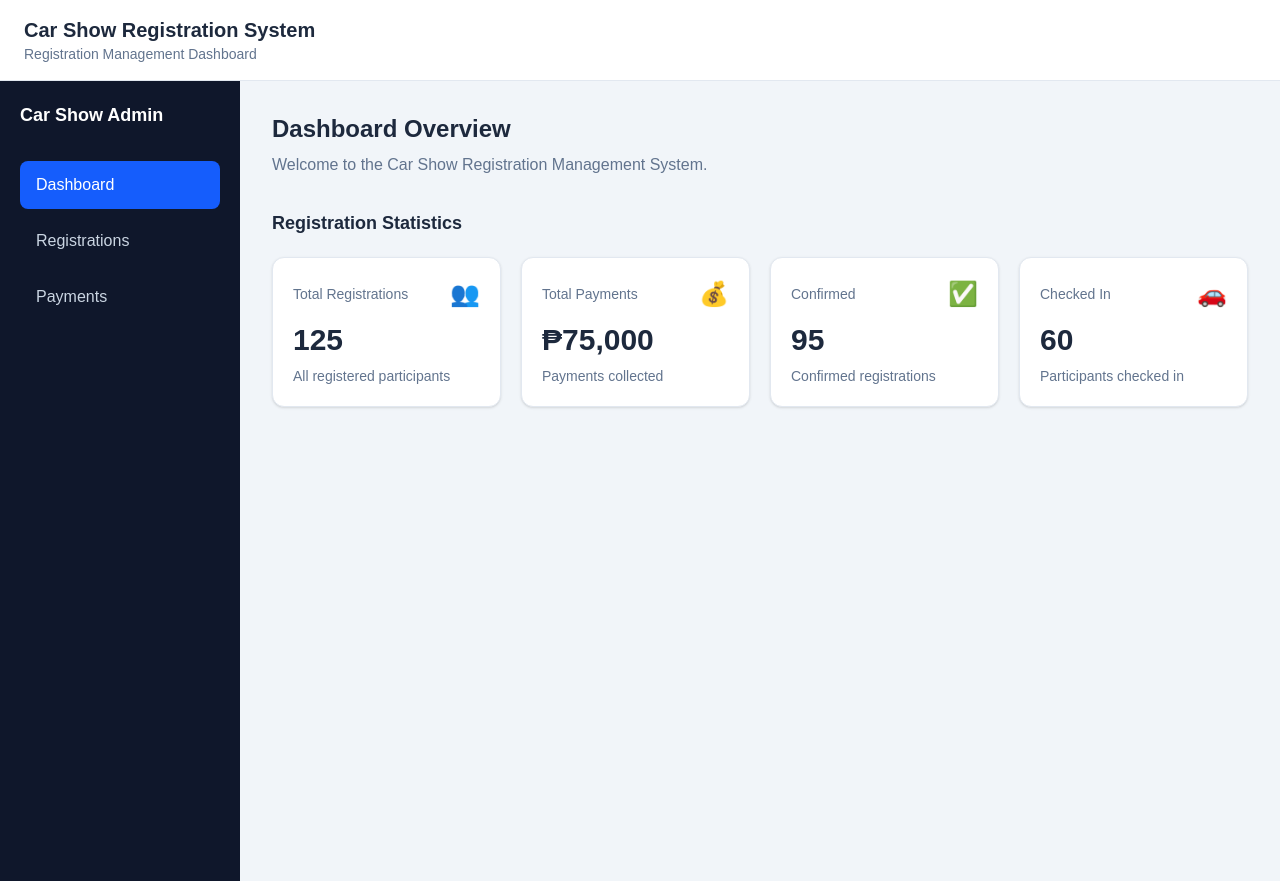
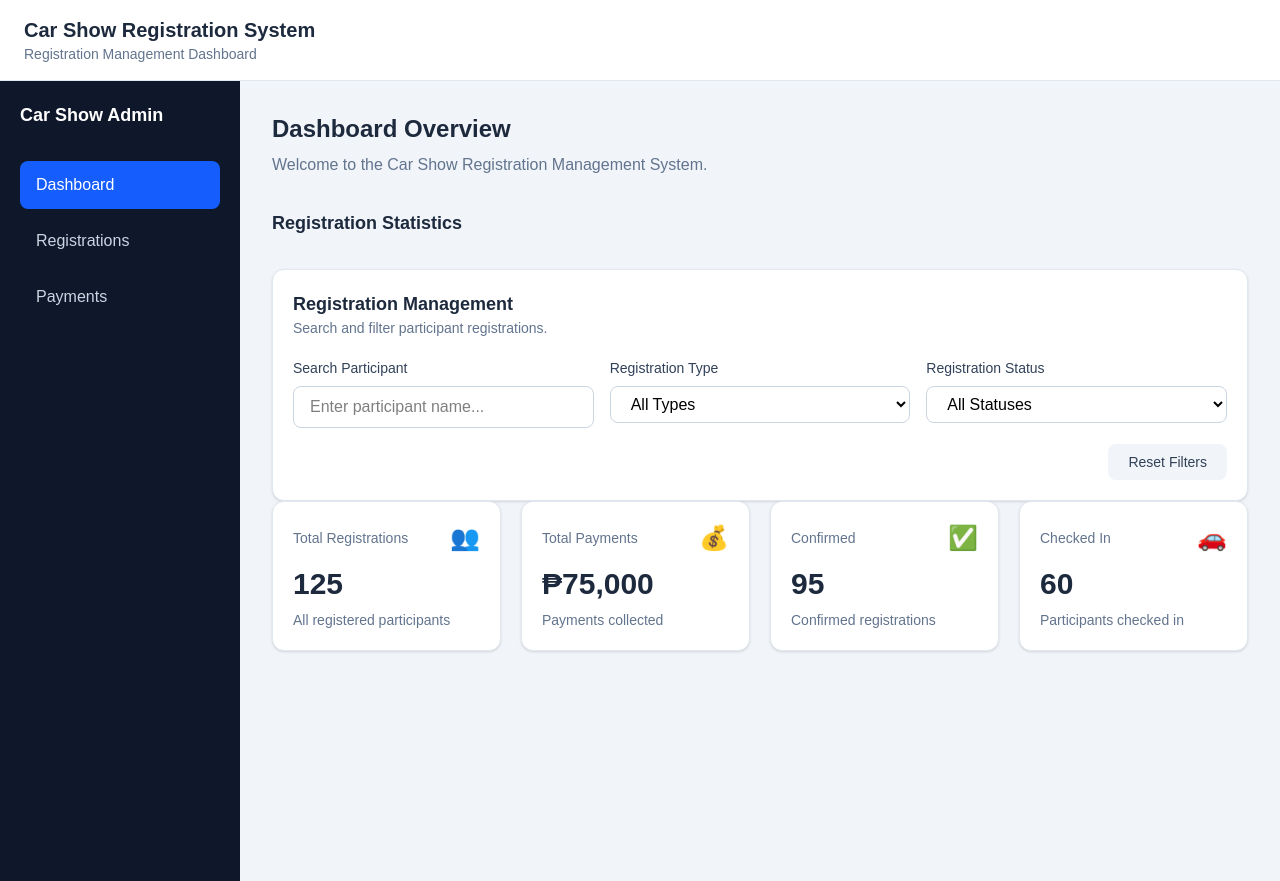
Before and after one commit to ravenpresado/car-show-registration--Dagnalan---Presado-, a React app in the folder frontend/: page / in a window 1280 px wide. Built offline with nearby package versions, Linux system fonts and the light colour scheme; the HTML template or start-up script is replaced by a standard one.

Commit message:
Add registration search and filters

```diff
--- a/frontend/src/App.jsx
+++ b/frontend/src/App.jsx
@@ -1,6 +1,12 @@
 import KpiCard from './components/KpiCard'
+import { useState } from 'react'
+import RegistrationFilters from './components/RegistrationFilters'
 
 function App() {
+  const [searchTerm, setSearchTerm] = useState('')
+  const [selectedType, setSelectedType] = useState('')
+  const [selectedStatus, setSelectedStatus] = useState('')
+
   return (
     <div className="min-h-screen bg-slate-100">
       {/* Header */}
@@ -50,6 +56,22 @@ function App() {
               Registration Statistics
             </h3>
 
+            <div className="mt-8">
+              <RegistrationFilters
+                searchTerm={searchTerm}
+                onSearchChange={setSearchTerm}
+                selectedType={selectedType}
+                onTypeChange={setSelectedType}
+                selectedStatus={selectedStatus}
+                onStatusChange={setSelectedStatus}
+                onReset={() => {
+                  setSearchTerm('')
+                  setSelectedType('')
+                  setSelectedStatus('')
+                }}
+              />
+            </div>
+
             <div className="grid grid-cols-1 gap-5 sm:grid-cols-2 xl:grid-cols-4">
               <KpiCard
                 title="Total Registrations"
--- /dev/null
+++ b/frontend/src/components/RegistrationFilters.jsx
@@ -0,0 +1,85 @@
+
+function RegistrationFilters({
+  searchTerm,
+  onSearchChange,
+  selectedType,
+  onTypeChange,
+  selectedStatus,
+  onStatusChange,
+  onReset,
+}) {
+  return (
+    <div className="rounded-xl border border-slate-200 bg-white p-5 shadow-sm">
+      <div className="mb-5">
+        <h3 className="text-lg font-semibold text-slate-800">
+          Registration Management
+        </h3>
+        <p className="text-sm text-slate-500">
+          Search and filter participant registrations.
+        </p>
+      </div>
+
+      <div className="grid grid-cols-1 gap-4 md:grid-cols-3">
+        {/* Search */}
+        <div>
+          <label className="mb-2 block text-sm font-medium text-slate-700">
+            Search Participant
+          </label>
+          <input
+            type="text"
+            placeholder="Enter participant name..."
+            value={searchTerm}
+            onChange={(e) => onSearchChange(e.target.value)}
+            className="w-full rounded-lg border border-slate-300 px-4 py-2 outline-none focus:border-blue-500"
+          />
+        </div>
+
+        {/* Registration Type */}
+        <div>
+          <label className="mb-2 block text-sm font-medium text-slate-700">
+            Registration Type
+          </label>
+          <select
+            value={selectedType}
+            onChange={(e) => onTypeChange(e.target.value)}
+            className="w-full rounded-lg border border-slate-300 px-4 py-2 outline-none focus:border-blue-500"
+          >
+            <option value="">All Types</option>
+            <option value="Exhibitor">Exhibitor</option>
+            <option value="Competitor">Competitor</option>
+            <option value="VIP">VIP</option>
+          </select>
+        </div>
+
+        {/* Status */}
+        <div>
+          <label className="mb-2 block text-sm font-medium text-slate-700">
+            Registration Status
+          </label>
+          <select
+            value={selectedStatus}
+            onChange={(e) => onStatusChange(e.target.value)}
+            className="w-full rounded-lg border border-slate-300 px-4 py-2 outline-none focus:border-blue-500"
+          >
+            <option value="">All Statuses</option>
+            <option value="Pending">Pending</option>
+            <option value="Confirmed">Confirmed</option>
+            <option value="CheckedIn">Checked In</option>
+            <option value="Cancelled">Cancelled</option>
+          </select>
+        </div>
+      </div>
+
+      <div className="mt-4 flex justify-end">
+        <button
+          onClick={onReset}
+          className="rounded-lg bg-slate-100 px-5 py-2 text-sm font-medium text-slate-700 hover:bg-slate-200"
+        >
+          Reset Filters
+        </button>
+      </div>
+    </div>
+  )
+}
+
+export default RegistrationFilters
```
